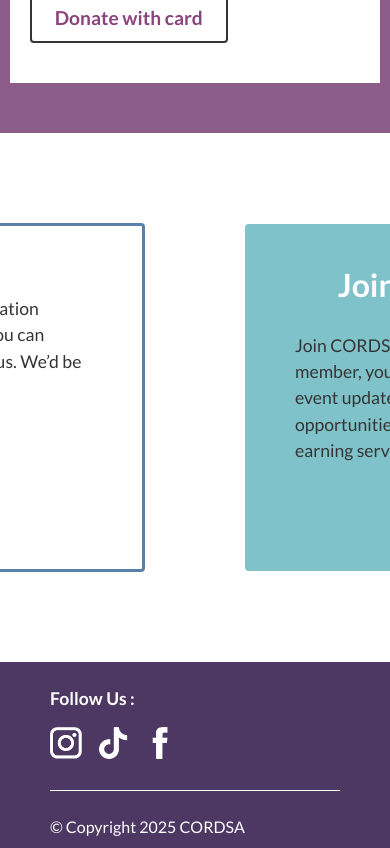
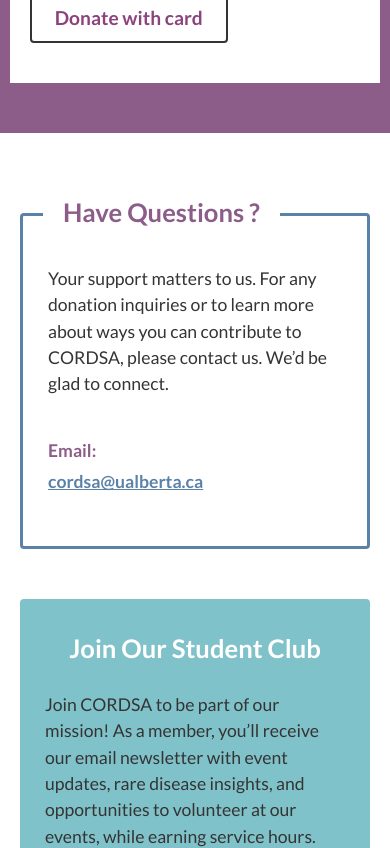
Before and after one commit to cordsa/cordsa-website, a React (Vite) app: page /get-involved in a window 390 px wide. Shown: the part 920-1768 px from the top of the page. Built offline with nearby package versions, Linux system fonts and the light colour scheme; a web font is replaced by a local one.

Commit message:
Add small responsiveness tweaks

```diff
--- a/src/pages/involve-page/inquiries/Inquiries.css
+++ b/src/pages/involve-page/inquiries/Inquiries.css
@@ -87,3 +87,69 @@
 .member-button::before {
   background-color: var(--secondary-color-1-dark);
 }
+
+@media (max-width: 768px) {
+  #inquiries {
+    flex-direction: column;
+    padding: 80px 100px 60px;
+    gap: 50px;
+  }
+
+  .questions-box,
+  .join-box {
+    min-width: unset;
+    width: 100%;
+    max-width: 100%;
+  }
+}
+
+@media (max-width: 600px) {
+  #inquiries {
+    flex-direction: column;
+    padding: 80px 20px 60px;
+    gap: 50px;
+  }
+
+  .questions-box,
+  .join-box {
+    min-width: unset;
+    width: 100%;
+    max-width: 100%;
+  }
+
+  .questions-box {
+    padding: 50px 25px;
+  }
+
+  .questions-box > h1 {
+    font-size: 1.6rem;
+  }
+
+  .join-box {
+    padding: 35px 25px;
+  }
+
+  .join-box > h1 {
+    font-size: 1.6rem;
+  }
+}
+
+@media (max-width: 376px) {
+  #inquiries {
+    padding: 70px 15px 50px;
+    gap: 40px;
+  }
+
+  .questions-box > h1 {
+    font-size: 1.4rem;
+  }
+
+  .questions-box > p,
+  .questions-box > h2 {
+    font-size: 1rem;
+  }
+
+  .join-box > h1 {
+    font-size: 1.4rem;
+  }
+}
--- a/src/pages/resources-page/Resources.css
+++ b/src/pages/resources-page/Resources.css
@@ -102,8 +102,8 @@
 
 @media (max-width: 600px) {
   #resources {
-    padding-top: 120px;
-    padding-bottom: 80px;
+    padding-top: 200px;
+    padding-bottom: 110px;
     gap: 50px;
   }
 
```
